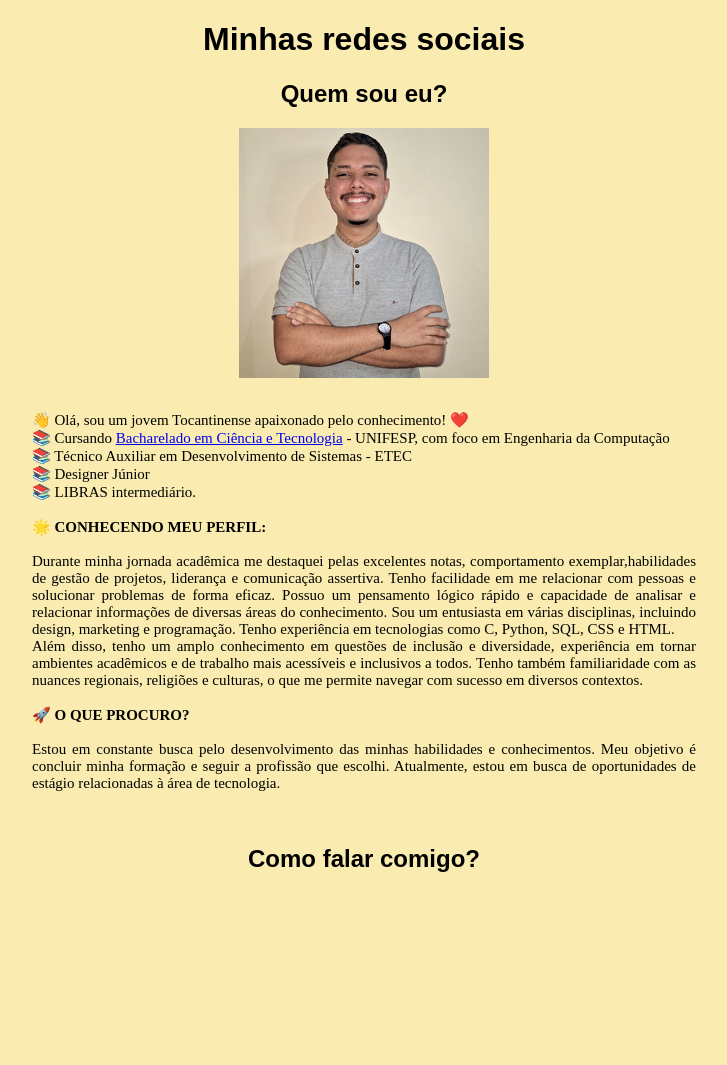
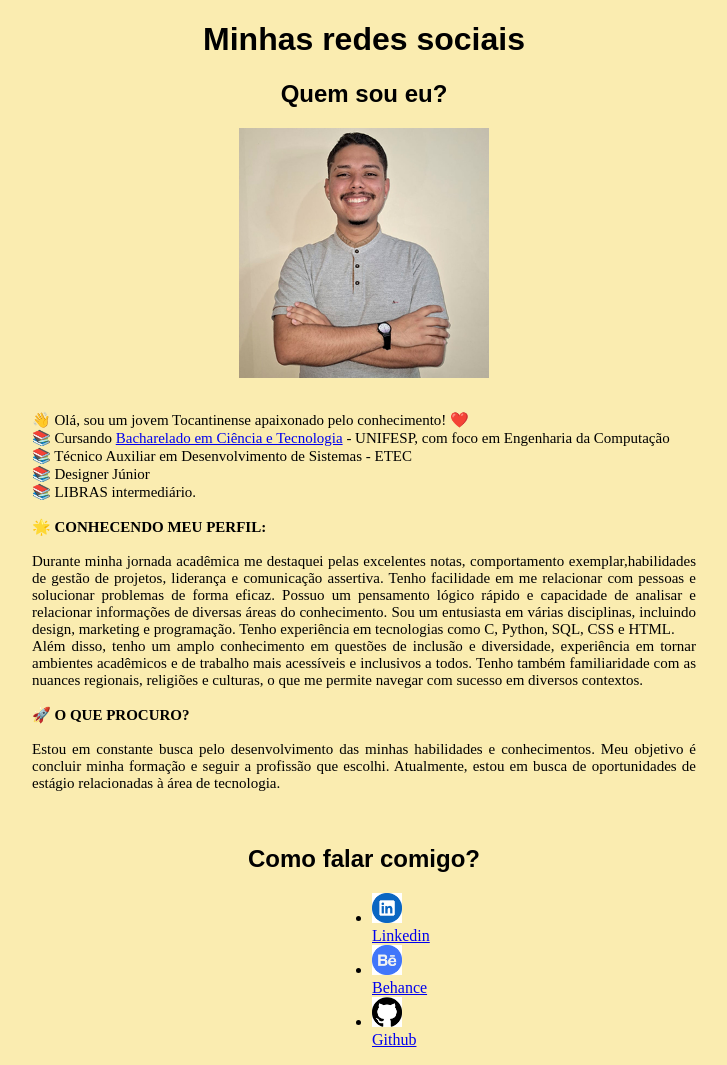
Before and after one commit to rafamel10/HTML-CSS, a plain HTML site: page Desafio 01/index.html in a window 1280 px wide. Shown: the whole page, without its empty margins (276-1003 px from the left). Before the commit the page ends 893 px from the top, so only its background shows below. Drawn offline with Linux system fonts and the light colour scheme.

Commit message:
Atualizando código

```diff
--- a/Desafio 01/index.html
+++ b/Desafio 01/index.html
@@ -31,7 +31,15 @@
          Estou em constante busca pelo desenvolvimento das minhas habilidades e conhecimentos. Meu objetivo é concluir minha formação e seguir a profissão que escolhi. Atualmente, estou em busca de oportunidades de estágio relacionadas à área de tecnologia.</p><br>
          <h2>Como falar comigo?</h2>
          <ul>
-
+            <li>
+                <img src="linkedin.png" alt="logo linkedin">
+                <a href="https://www.linkedin.com/in/barros-rafael/" target="_blank">Linkedin</a></li>
+            <li>
+                <img src="behance.png" alt="logo Behance">
+                <a href="https://www.behance.net/barrosart" target="_blank">Behance</a></li>
+            <li>
+                <img src="github.png" alt="logo GitHub">
+                <a href="https://github.com/rafamel10" target="_blank">Github</a></li>
          </ul>
 </body>
 </html>
--- a/Desafio 01/style.css
+++ b/Desafio 01/style.css
@@ -15,3 +15,13 @@ p{  text-align: justify;
     font-size: 15px;
     margin-right: 300px;
     margin-left: 300px;}
+ul {
+    text-align: justify;
+    margin-left: 600px;
+    margin-right: 600px;
+}
+li img{
+    width: 30px;
+    height: 30px;
+    display: inline-block;
+}
```
Also changed, not shown: Desafio 01/behance.png (added), Desafio 01/github.png (added), Desafio 01/linkedin.png (added).
